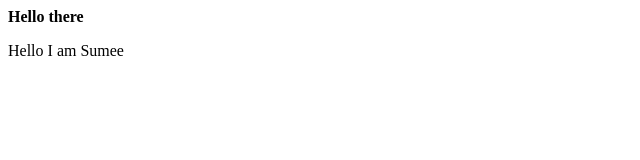
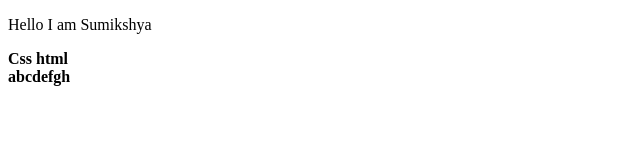
Before and after one commit to isunshine5279/week1_day1, a plain HTML site: page welcome.html in a window 1280 px wide. Shown: the whole page, without its empty margins (0-640 px from the left). Drawn offline with Linux system fonts and the light colour scheme.

Commit message:
new lines added

```diff
--- a/welcome.html
+++ b/welcome.html
@@ -6,7 +6,13 @@
     <title>Document</title>
 </head>
 <body>
-    <b> Hello there</b>
-    <p>Hello I am Sumee</p>
+
+    <p>Hello I am Sumikshya</p>
+    <b>Css</b>
+    <b>html</b>
 </body>
+
+<article>
+    <b>abcdefgh</b>
+</article>
 </html>
```
